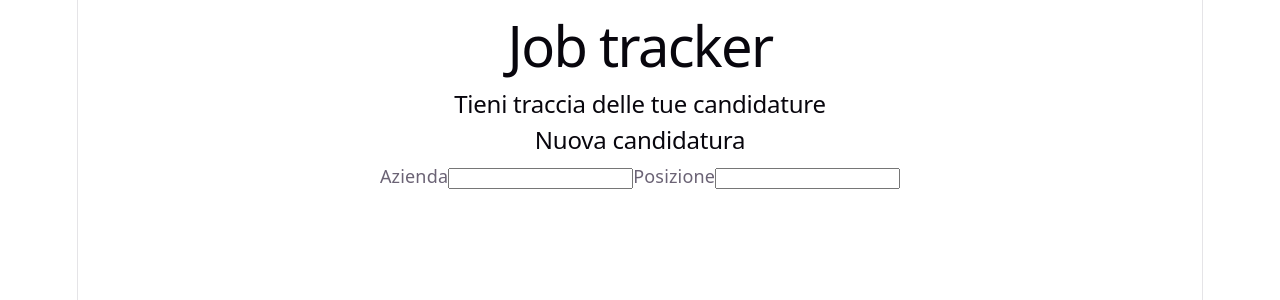
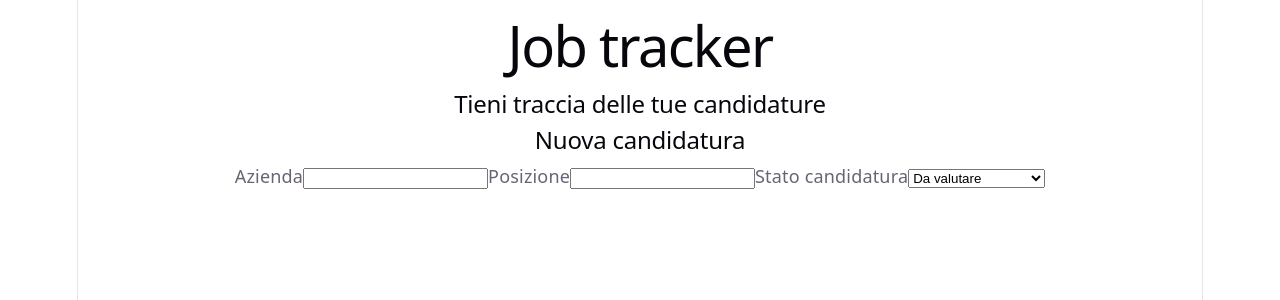
Before and after one commit to ClaudiaSgalippa/Job-Tracker, a React (Vite) app in the folder job-tracker/: page / in a window 1280 px wide. Shown: the top 300 px of the page. Built offline with nearby package versions, Linux system fonts and the light colour scheme.

Commit message:
:aggiunta status

```diff
--- a/job-tracker/src/components/ApplicationForm.jsx
+++ b/job-tracker/src/components/ApplicationForm.jsx
@@ -3,6 +3,7 @@ import {useState} from 'react';
 function ApplicationForm() {
     const [company, setCompany] = useState('')
     const [position, setPosition] = useState('')
+    const [status, setStatus] = useState('Da valutare')
 
 
     return (
@@ -22,6 +23,18 @@ function ApplicationForm() {
                 value={position}
                 onChange={(event) => setPosition(event.target.value)}
             />
+            <label htmlFor='status'>Stato candidatura</label>
+            <select
+                id="status"
+                value={status}
+                onChange={(event) => setStatus(event.target.value)}
+            >
+                <option value="Da valutare">Da valutare</option>
+                <option value="Candidatura inviata">Candidatura inviata</option>
+                <option value="Colloquio">Colloquio</option>
+                <option value="Rifiutata">Rifiutata</option>
+                <option value="Assunta">Assunta</option>
+            </select>
 
         </form>
     )
```
